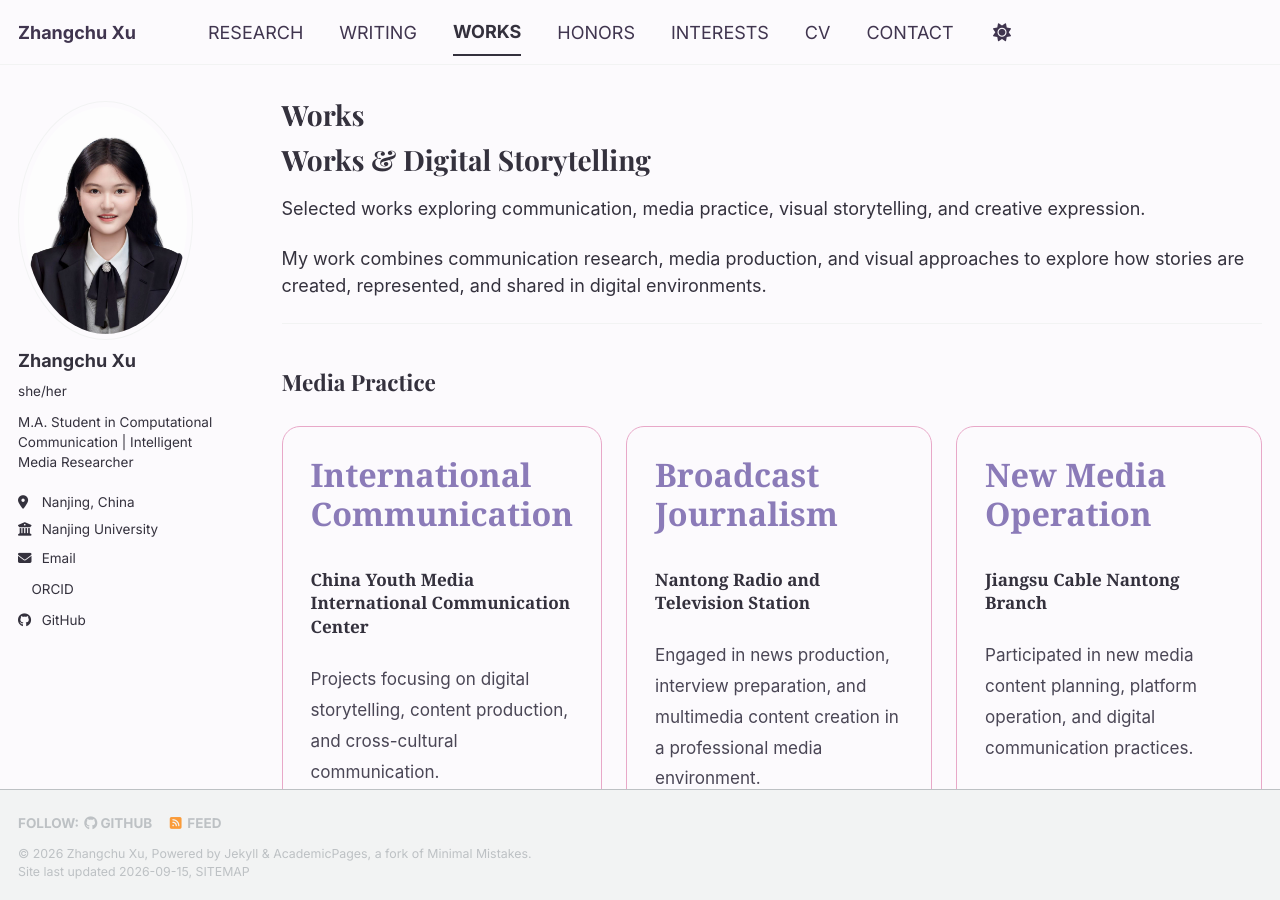
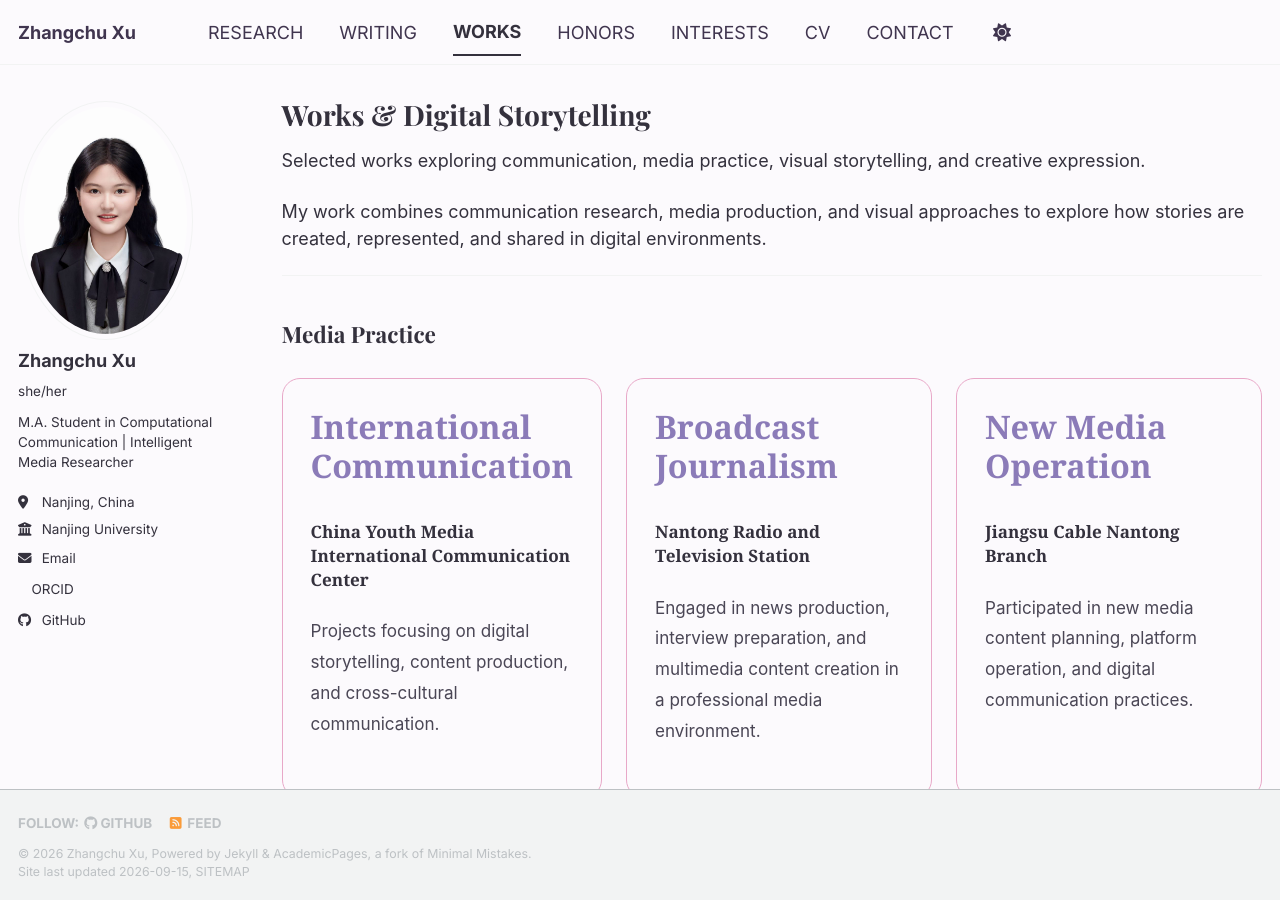
Before and after one commit to xuzhangchu0103/xuzhangchu0103.github.io, a Jekyll site: the page built from _pages/works.md, in a window 1280 px wide and 900 px high. Built offline with Jekyll 4.4.1, drawn with Linux system fonts in a browser that asks for light colours; a style sheet for code colours, icons or effects is not loaded.

Commit message:
Modify title in works.md to include 'Digital Storytelling'
Updated the title to include 'Digital Storytelling'.

```diff
--- a/_pages/works.md
+++ b/_pages/works.md
@@ -1,11 +1,9 @@
 ---
 layout: archive
-title: "Works"
+title: "Works & Digital Storytelling"
 permalink: /works/
 author_profile: true
 ---
-
-# Works & Digital Storytelling
 
 Selected works exploring communication, media practice, visual storytelling, and creative expression.
 
```
